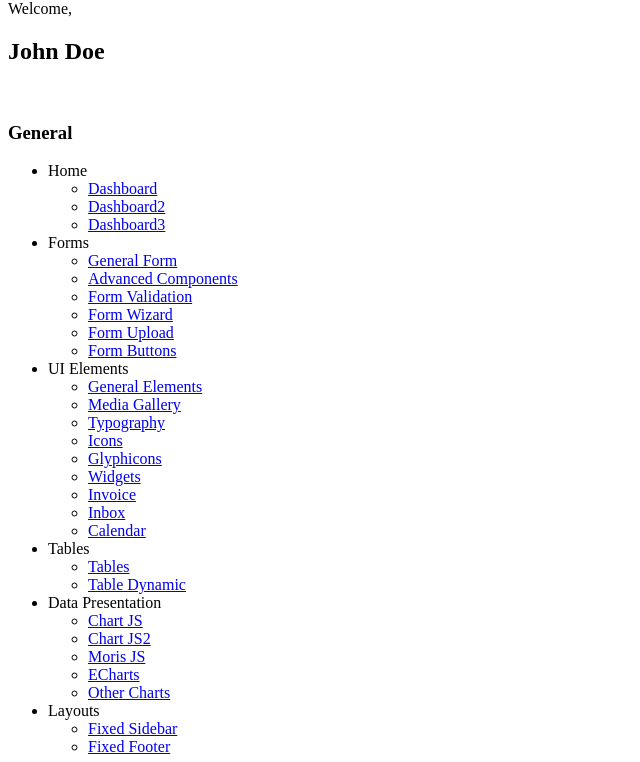
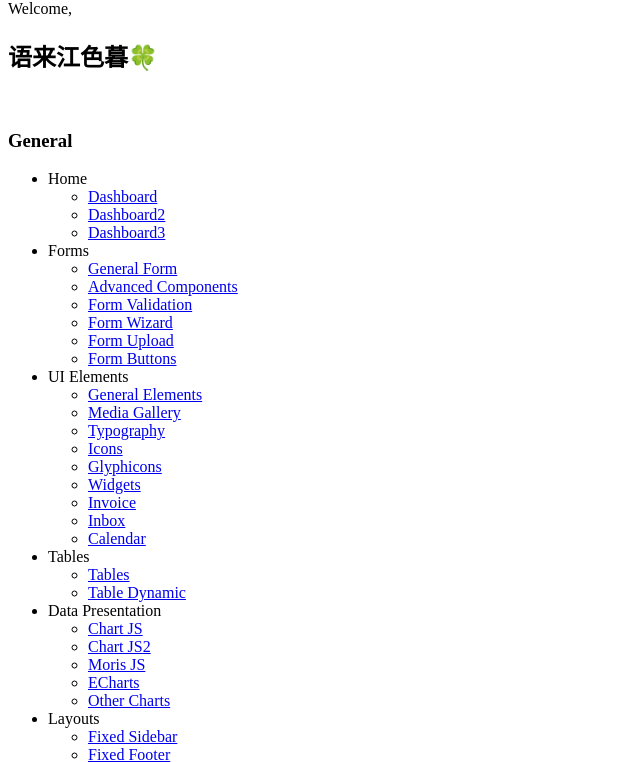
Before and after one commit to hahapigs/note-book, a Spring app: template note-book-web/src/main/resources/templates/pages/index.html in a window 1280 px wide. Shown: the part 44-806 px from the top of the page, without its empty margins (0-640 px from the left). Run offline with Thymeleaf, Linux system fonts and the light colour scheme; the template is opened without the code that fills it, so the values that code supplies are empty; some of the project's set-up classes (security, data sources, template engines, error pages and the like) are left out, and stand-ins take their place.

```diff
--- a/note-book-web/src/main/resources/application-dev.properties
+++ b/note-book-web/src/main/resources/application-dev.properties
@@ -1,6 +1,6 @@
 
 # embedded server configuration
-server.port=8081
+server.port=8080
 
 # datasource primary
 spring.datasource.primary.driver-class-name=com.mysql.cj.jdbc.Driver
--- a/note-book-web/src/main/resources/application-local.properties
+++ b/note-book-web/src/main/resources/application-local.properties
@@ -1,6 +1,6 @@
 
 # embedded server configuration
-server.port=8080
+server.port=8066
 
 # datasource primary
 spring.datasource.primary.driver-class-name=com.mysql.cj.jdbc.Driver
--- a/note-book-web/src/main/resources/templates/common/_footer.html
+++ b/note-book-web/src/main/resources/templates/common/_footer.html
@@ -2,7 +2,7 @@
 <html lang="zh-CN" xmlns="http://www.w3.org/1999/xhtml" xmlns:th="http://www.thymeleaf.org">
 <footer th:fragment="footer">
     <div class="pull-right">
-        Gentelella - Bootstrap Admin Template by <a href="https://colorlib.com">Colorlib</a>
+        NoteBook - Bootstrap Boss Manager Template by <a href="https://github.com/Chunghwa-2018/note-book">语来江色暮🍀</a>
     </div>
     <div class="clearfix"></div>
 </footer>
--- a/note-book-web/src/main/resources/templates/common/_sidebar.html
+++ b/note-book-web/src/main/resources/templates/common/_sidebar.html
@@ -16,7 +16,7 @@
                 </div>
                 <div class="profile_info">
                     <span>Welcome,</span>
-                    <h2>John Doe</h2>
+                    <h2>语来江色暮🍀</h2>
                 </div>
             </div>
             <!-- /menu profile quick info -->
@@ -138,7 +138,7 @@
                 <a data-toggle="tooltip" data-placement="top" title="Lock">
                     <span class="glyphicon glyphicon-eye-close" aria-hidden="true"></span>
                 </a>
-                <a data-toggle="tooltip" data-placement="top" title="Logout" href="login.html">
+                <a data-toggle="tooltip" data-placement="top" title="Logout">
                     <span class="glyphicon glyphicon-off" aria-hidden="true"></span>
                 </a>
             </div>
--- a/pom.xml
+++ b/pom.xml
@@ -54,7 +54,7 @@
             </dependency>
             <dependency>
                 <groupId>com.example</groupId>
-                <artifactId>note-book-common</artifactId>
+                <artifactId>note-book-model</artifactId>
                 <version>${notebook.version}</version>
             </dependency>
             <dependency>
```
